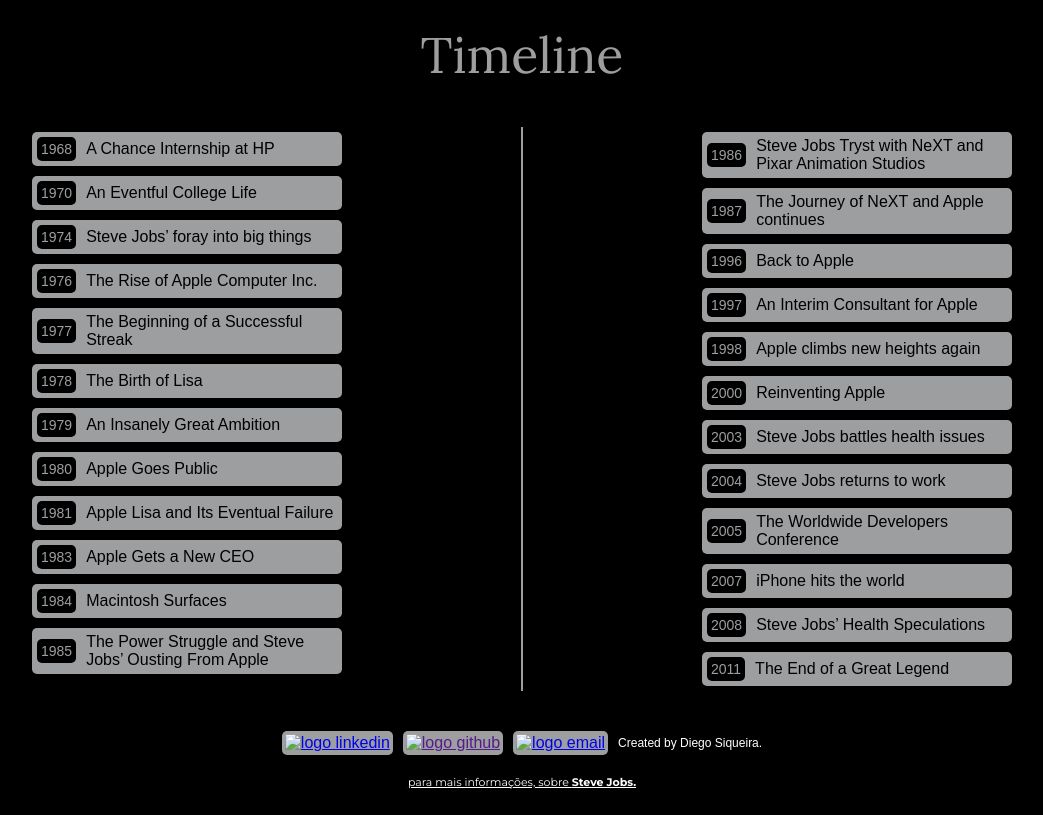
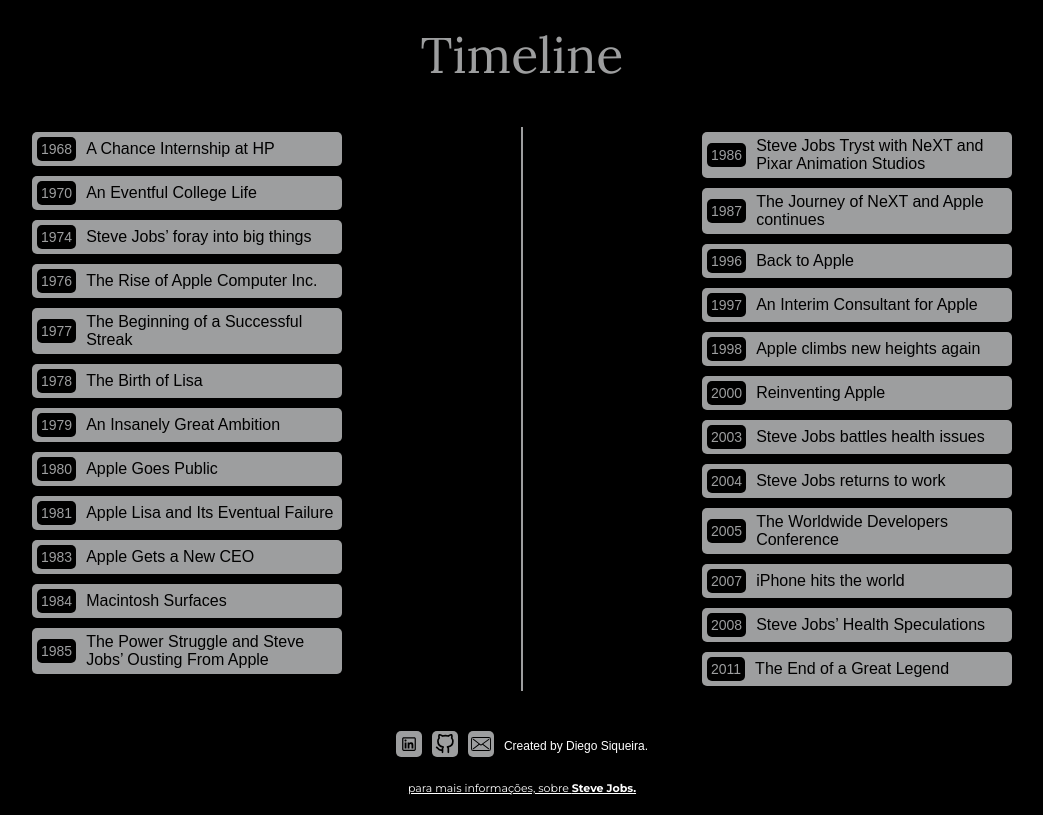
Before and after one commit to Diego-sqr/tribute-page-steve-jobs, a plain HTML site: page index.html in a window 1280 px wide. Shown: the part 1201-2016 px from the top of the page, without its empty margins (118-1161 px from the left). Drawn offline with Linux system fonts and the light colour scheme; the site is published under a folder, as on GitHub Pages, so addresses that start at the root find nothing.

Commit message:
Update index.html

```diff
--- a/index.html
+++ b/index.html
@@ -186,19 +186,19 @@
 
         <div class="linkedin">
           <a href="https://www.linkedin.com/in/diego-sqr/" target="_blank">
-            <img src="/assets/images/LinkedIn_icon-icons.com_55877.svg" alt="logo linkedin" />
+            <img src="./assets/images/LinkedIn_icon-icons.com_55877.svg" alt="logo linkedin" />
           </a>
         </div>
 
         <div class="github">
           <a href="" target="_blank">
-            <img src="/assets/images/github_icon_128848.svg" alt="logo github" />
+            <img src="./assets/images/github_icon_128848.svg" alt="logo github" />
           </a>
         </div>
 
         <div class="email">
           <a href="mailto:diego_siqueira.santos@outlook.    com" target="_blank">
-            <img src="/assets/images/1904660-email-envelope-letter-mail-message-post-send_122510.svg" alt="logo email" />
+            <img src="./assets/images/1904660-email-envelope-letter-mail-message-post-send_122510.svg" alt="logo email" />
           </a>
         </div>
 
```
